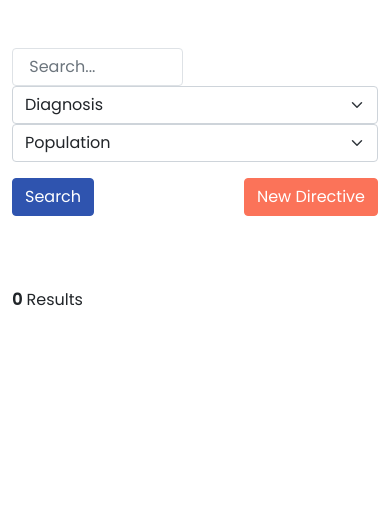
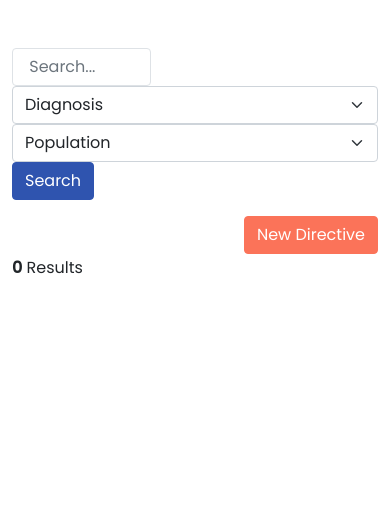
Before and after one commit to brennan-wright/ArtTherapyGuide, a Django app: page /directives/ in a window 390 px wide. Shown: the part 88-593 px from the top of the page. Run offline with Django 3.2, Linux system fonts and the light colour scheme; data that the repository does not hold is empty; parts of the project's set-up code (start-up, migrations or seed data) failed here and were passed over.

Commit message:
directive index page tweaks

```diff
--- a/frontend/templates/directive/directive_index_page.html
+++ b/frontend/templates/directive/directive_index_page.html
@@ -12,7 +12,7 @@ All Directives - Art Therapy Guide
 <div class="container">
     <form method="GET" id="directiveForm" action=".">
         <div class="row mt-5">
-            <div class="col-6">
+            <div class="col-5">
                 <div class="input-group">
                     <input class="form-control border-right-0 border" type="search" name="search"
                         placeholder="{% if request.GET.search %}{{ request.GET.search}}{% else %} Search... {% endif %}"
@@ -43,15 +43,17 @@ All Directives - Art Therapy Guide
                     {% endfor %}
                 </select>
             </div>
+            <div class="col-md-1">
+                <button type="submit" class="btn btn-primary">Search</button>
+            </div>
         </div>
-        <div class="mt-3 pb-5">
-            <button type="submit" class="btn btn-primary">Search</button>
+        <div class="mt-3 pb-3">
             <a href="{% url 'new_directive_post' %}" class="float-end btn btn-secondary">New Directive</a>
         </div>
     </form>
 
     <br>
-    <div class="row pb-2">
+    <div class="row pb-3">
         <div class="col-6">
             {% if page_obj.paginator.count <= 100 %}
             <div class=""><b>{{ page_obj.paginator.count }}</b> Results</div>
```
